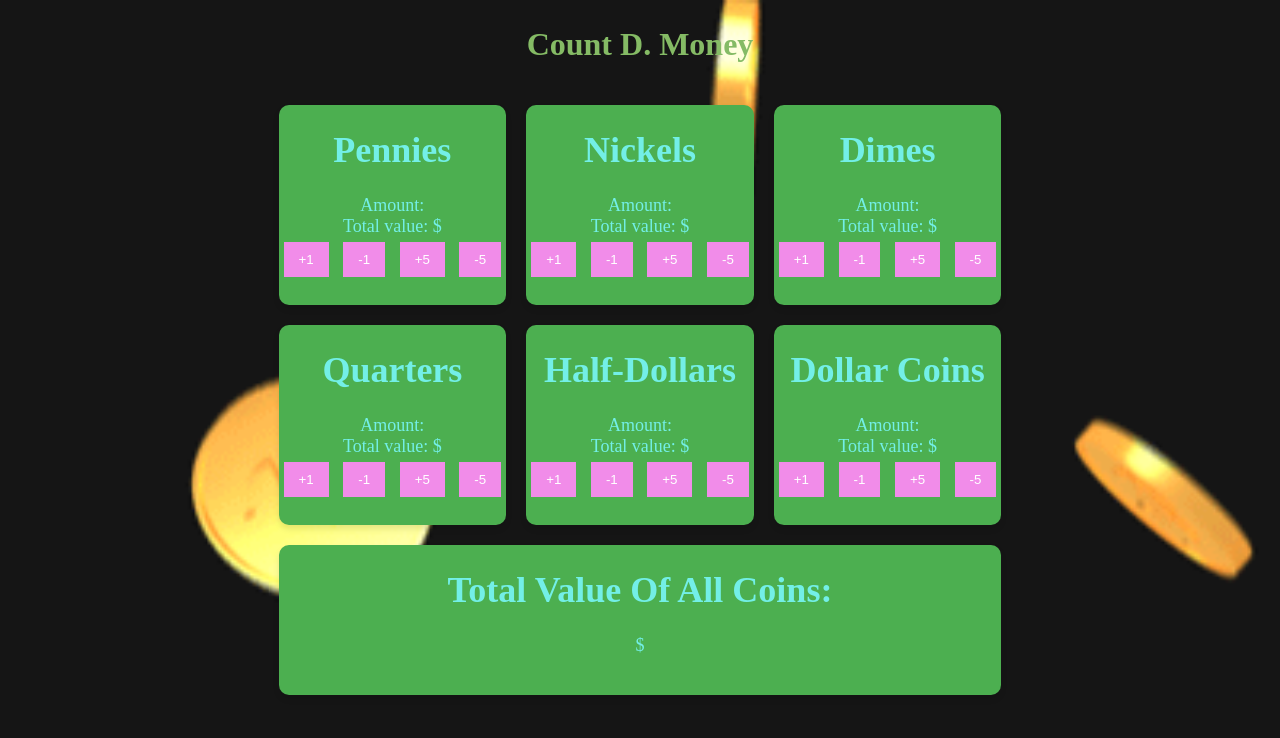
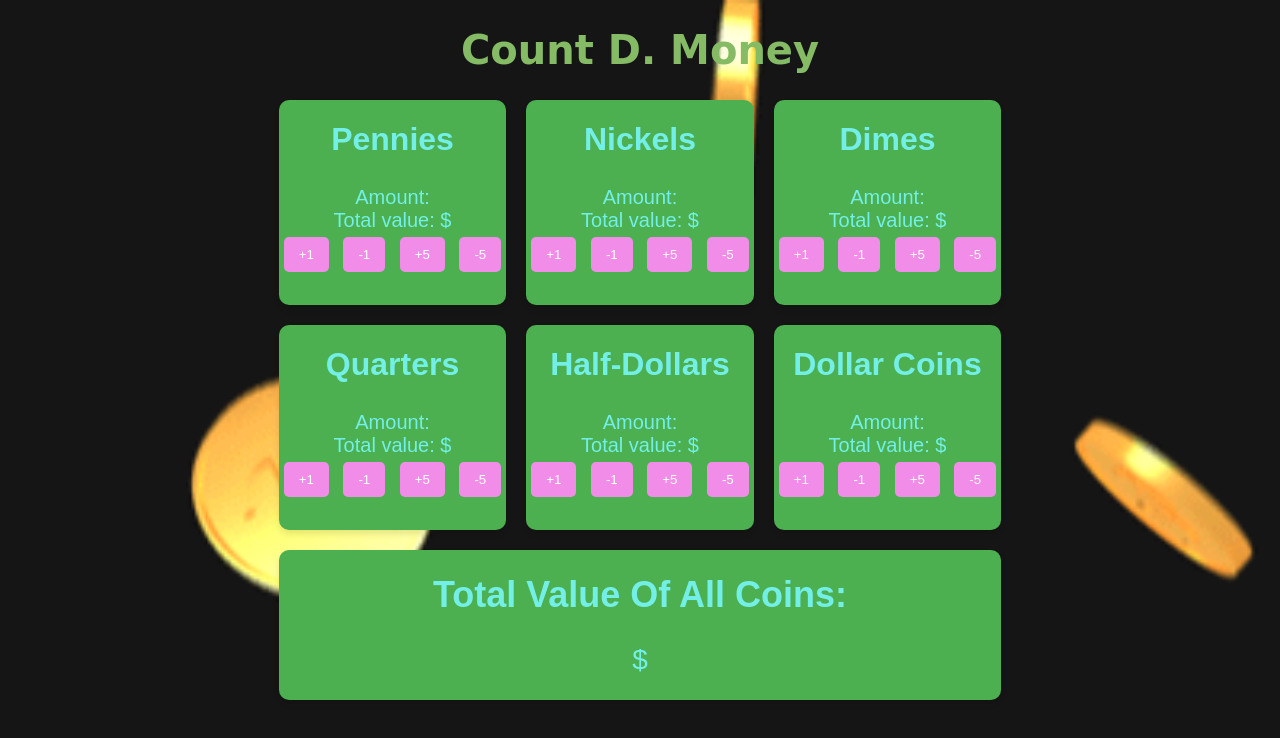
Before and after one commit to alekseihelik/Count-D.-Money, a plain HTML site: page index.html in a window 1280 px wide. Drawn offline with Linux system fonts and the light colour scheme.

Commit message:
fixed sizing

```diff
--- a/script.js
+++ b/script.js
@@ -7,7 +7,7 @@ let dolamount = 0;
 
 function updateTotalValue(){
     let totalValue = (0.01 * pamount) + (0.05 * namount) + (0.10 * damount) + (0.25 * qamount) + (0.50 * hdamount) + (1.00 * dolamount);
-    document.getElementById("totalvalue").textContent = "Total value of all coins: $" + totalValue.toFixed(2);
+    document.getElementById("totalvalue").textContent = "$" + totalValue.toFixed(2);
 }
 
 function updatePenny(){
--- a/styles.css
+++ b/styles.css
@@ -17,10 +17,12 @@ body, html {
 
 .header {
     position: absolute;
-    top: 5px;
+    top: 0;
     left: 50%;
     transform: translateX(-50%);
     color: #85bb65; /* Set text color to #85bb65 */
+    font-size: 20px;
+    font-family: 'Brush Script MT', cursive;
 }
 
 .row {
@@ -31,14 +33,15 @@ body, html {
     flex: 1;
     background-color: #4caf50; /* Green color */
     color: #fff; /* Text color */
-    height: 200px; /* Fixed height for the boxes */
+    height: 205px; /* Fixed height for the boxes */
     min-width: 200px; /* Minimum width for the boxes */
     border-radius: 10px;
     box-shadow: 0 4px 6px rgba(0, 0, 0, 0.1);
     margin: 10px;
-    font-size: 18px; /* Increased font size */
+    font-size: 16px; /* Increased font size */
     overflow: hidden; /* Prevent content from affecting box size */
     color: #73efe7; /* Set text color to black */
+    font-family: 'Papyrus', sans-serif;
 }
 
 .full-width-box {
@@ -52,6 +55,7 @@ body, html {
     font-size: 18px; /* Increased font size */
     overflow: hidden; /* Prevent content from affecting box size */
     color: #73efe7;
+    font-family: 'Papyrus', sans-serif;
 }
 
 button {
@@ -61,4 +65,13 @@ button {
     padding: 10px 15px; /* Add some padding for better appearance */
     margin: 5px; /* Add some margin for spacing between buttons */
     cursor: pointer; /* Add cursor pointer on hover */
+    border-radius: 5px; /* Rounded edges */
 }
+
+div {
+    font-size: 20px;
+}
+
+p {
+    font-size: 28px;
+}
```
